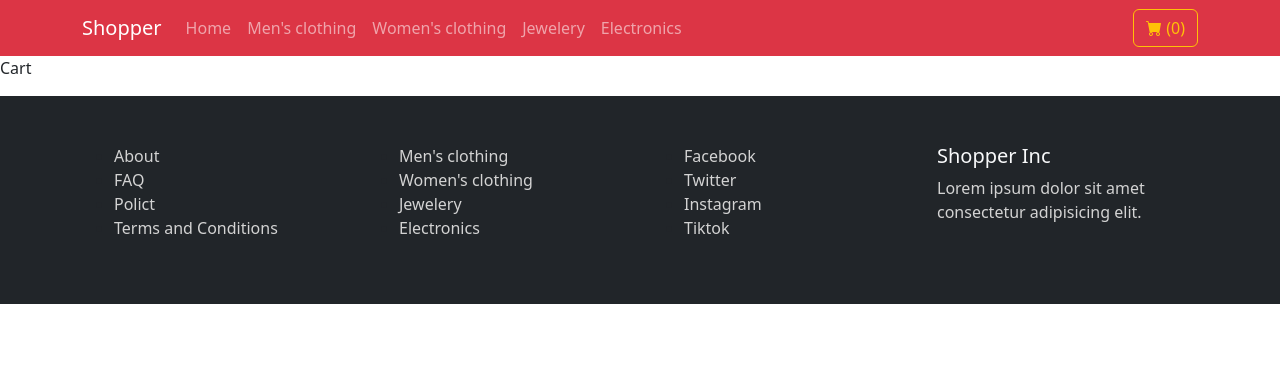
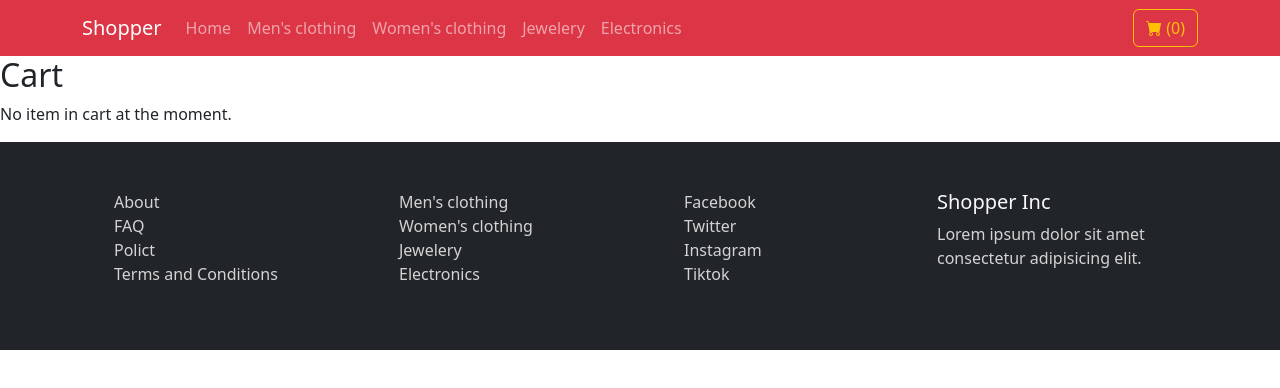
Before and after one commit to wanmuz86/react-proj-aug24, a React (Vite) app: page /cart in a window 1280 px wide. Shown: the top 388 px of the page. Built offline with nearby package versions, Linux system fonts and the light colour scheme.

Commit message:
Add Cart

```diff
--- a/src/pages/Cart/Cart.jsx
+++ b/src/pages/Cart/Cart.jsx
@@ -1,9 +1,22 @@
 import React from 'react'
 import './Cart.css'
+import { useCart } from '../../libs/context/CartContext'
 
 const Cart = () => {
+  const { state } = useCart();
   return (
-    <div>Cart</div>
+    <div>
+      <h2>Cart</h2>
+      {
+        state.cart.length === 0 ?
+          <p>No item in cart at the moment.</p>
+          :
+          <ul>{
+            state.cart.map(val => <li key={val.id}>{val.item.title} - {val.quantity}</li>)
+          }
+          </ul>
+      }
+    </div>
   )
 }
 
```
